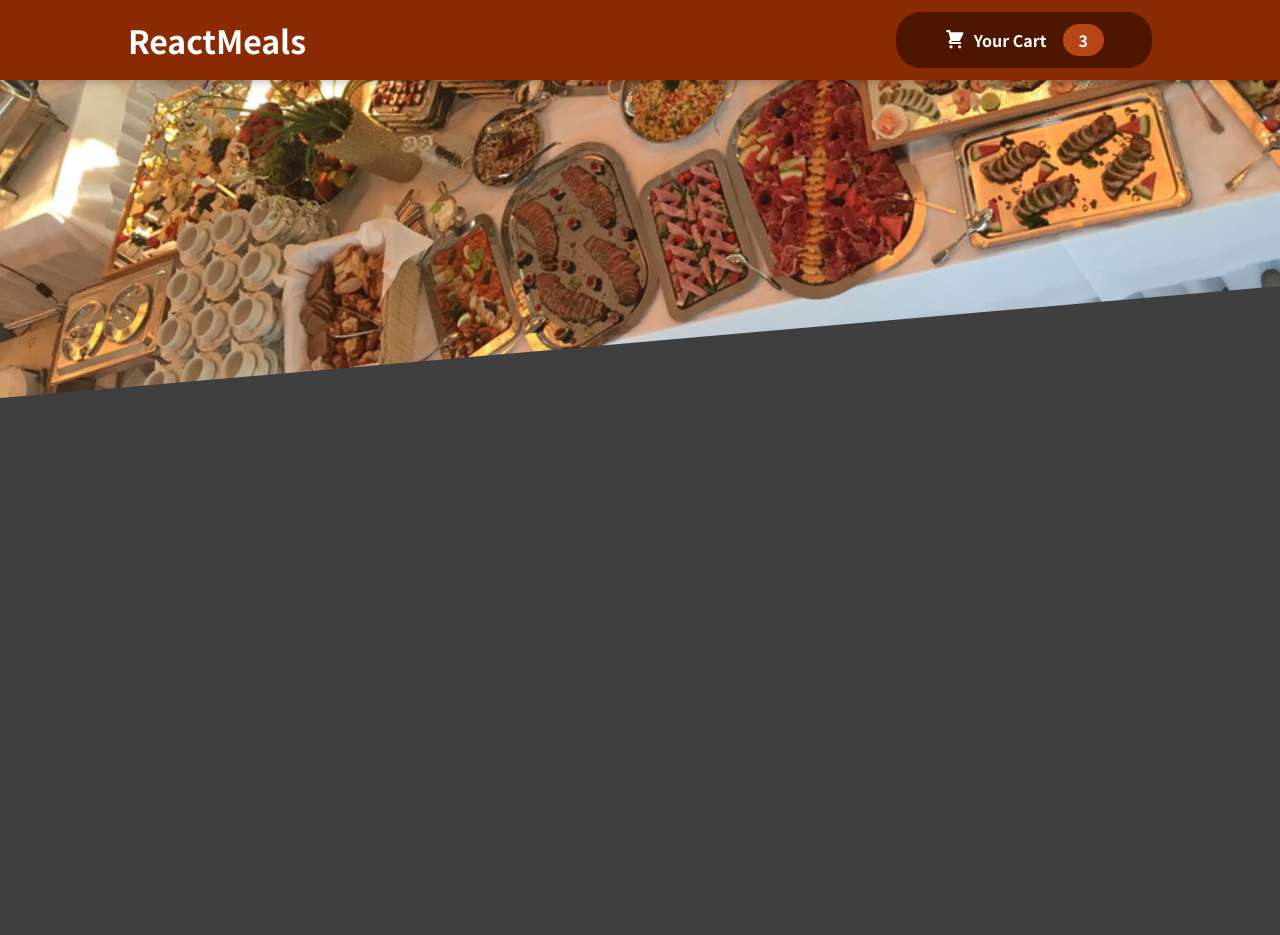
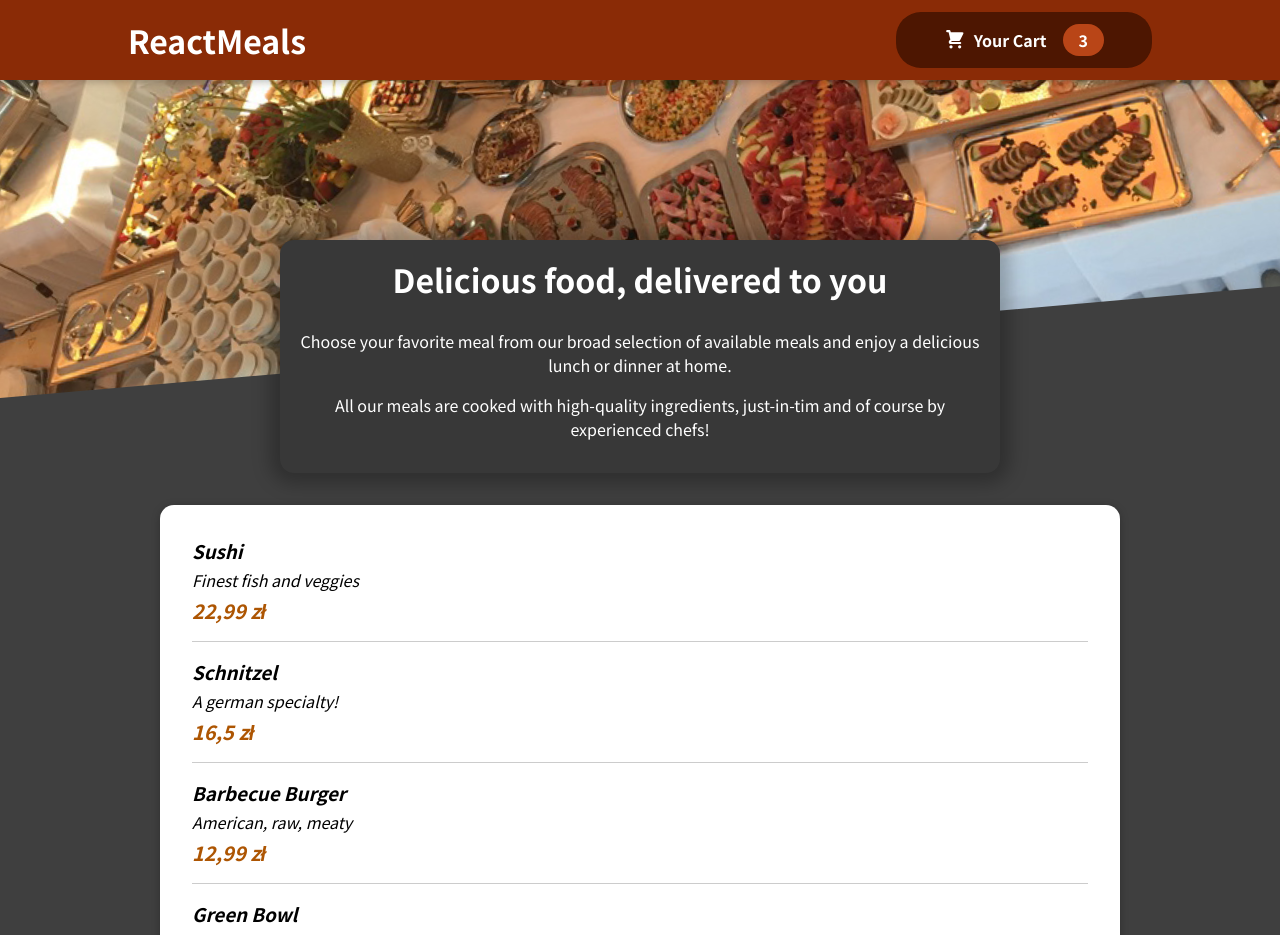
Before and after one commit to kubasobecki/react-food-order-app, a React (Create React App) app: page / in a window 1280 px wide. Shown: the top 935 px of the page. Before the commit the page ends 800 px from the top, so only its background shows below. Built offline with nearby package versions, Linux system fonts and the light colour scheme.

Commit message:
Add individual meal item component and display it

```diff
--- a/src/App.js
+++ b/src/App.js
@@ -1,10 +1,14 @@
 import { Fragment } from 'react';
 import Header from './components/Layout/Header';
+import Meals from './components/Meals/Meals';
 
 function App() {
     return (
         <Fragment>
             <Header />
+            <main>
+                <Meals />
+            </main>
         </Fragment>
     );
 }
--- /dev/null
+++ b/src/components/Meals/AvailableMeals.js
@@ -0,0 +1,51 @@
+import Card from '../UI/Card';
+import MealItem from './MealItem/MealItem';
+import classes from './AvailableMeals.module.css';
+
+const DUMMY_MEALS = [
+    {
+        id: 'm1',
+        name: 'Sushi',
+        description: 'Finest fish and veggies',
+        price: 22.99
+    },
+    {
+        id: 'm2',
+        name: 'Schnitzel',
+        description: 'A german specialty!',
+        price: 16.5
+    },
+    {
+        id: 'm3',
+        name: 'Barbecue Burger',
+        description: 'American, raw, meaty',
+        price: 12.99
+    },
+    {
+        id: 'm4',
+        name: 'Green Bowl',
+        description: 'Healthy...and green...',
+        price: 18.99
+    }
+];
+
+const AvailableMeals = () => {
+    const mealsList = DUMMY_MEALS.map(meal => (
+        <MealItem
+            key={meal.id}
+            name={meal.name}
+            description={meal.description}
+            price={meal.price}
+        />
+    ));
+
+    return (
+        <section className={classes.meals}>
+            <Card>
+                <ul>{mealsList}</ul>
+            </Card>
+        </section>
+    );
+};
+
+export default AvailableMeals;
--- /dev/null
+++ b/src/components/Meals/AvailableMeals.module.css
@@ -0,0 +1,24 @@
+.meals {
+    max-width: 60rem;
+    width: 90%;
+    margin: 2rem auto;
+    animation: meals-appear 1s ease-out forwards;
+}
+
+.meals ul {
+    list-style: none;
+    margin: 0;
+    padding: 0;
+}
+
+@keyframes meals-appear {
+    from {
+        opacity: 0;
+        transform: translateY(3rem);
+    }
+
+    to {
+        opacity: 1;
+        transform: translateY(0);
+    }
+}
--- /dev/null
+++ b/src/components/Meals/MealItem/MealItem.js
@@ -0,0 +1,25 @@
+import classes from './MealItem.module.css';
+import MealItemForm from './MealItemForm';
+
+const MealItem = props => {
+    const price = props.price.toLocaleString('pl-PL', {
+        style: 'currency',
+        currency: 'PLN',
+        maximumSignificantDigits: 4
+    });
+
+    return (
+        <li className={classes.meal}>
+            <div className={classes.description}>
+                <h3>{props.name}</h3>
+                <div className={classes.description}>{props.description}</div>
+                <div className={classes.price}>{price}</div>
+            </div>
+            <div>
+                <MealItemForm></MealItemForm>
+            </div>
+        </li>
+    );
+};
+
+export default MealItem;
--- a/src/components/Meals/MealItem.module.css
+++ b/src/components/Meals/MealItem/MealItem.module.css
@@ -1,7 +1,11 @@
 .meal {
     display: flex;
     justify-content: space-between;
+    align-items: baseline;
     margin: 1rem;
+}
+
+.meal:not(:last-child) {
     padding-bottom: 1rem;
     border-bottom: 1px solid #ccc;
 }
--- /dev/null
+++ b/src/components/Meals/MealItem/MealItemForm.js
@@ -0,0 +1,5 @@
+const MealItemForm = props => {
+    return;
+};
+
+export default MealItemForm;
--- /dev/null
+++ b/src/components/Meals/Meals.js
@@ -0,0 +1,15 @@
+import { Fragment } from 'react';
+
+import MealsSummary from './MealsSummary';
+import AvailableMeals from './AvailableMeals';
+
+const Meals = () => {
+    return (
+        <Fragment>
+            <MealsSummary />
+            <AvailableMeals />
+        </Fragment>
+    );
+};
+
+export default Meals;
--- a/src/components/Meals/MealsSummary.js
+++ b/src/components/Meals/MealsSummary.js
@@ -0,0 +1,19 @@
+import classes from './MealsSummary.module.css';
+
+const MealsSummary = () => {
+    return (
+        <section className={classes.summary}>
+            <h2>Delicious food, delivered to you</h2>
+            <p>
+                Choose your favorite meal from our broad selection of available
+                meals and enjoy a delicious lunch or dinner at home.
+            </p>
+            <p>
+                All our meals are cooked with high-quality ingredients,
+                just-in-tim and of course by experienced chefs!
+            </p>
+        </section>
+    );
+};
+
+export default MealsSummary;
--- a/src/components/UI/Card.js
+++ b/src/components/UI/Card.js
@@ -0,0 +1,5 @@
+import classes from './Card.module.css';
+
+const Card = props => <div className={classes.card}>{props.children}</div>;
+
+export default Card;
```
Also changed, not shown: src/components/Meals/MealItem.js (deleted), src/components/Meals/MealItem/MealItemForm.module.css (renamed from src/components/Meals/MealItemForm.module.css), src/components/Meals/MealItemForm.js (deleted).
